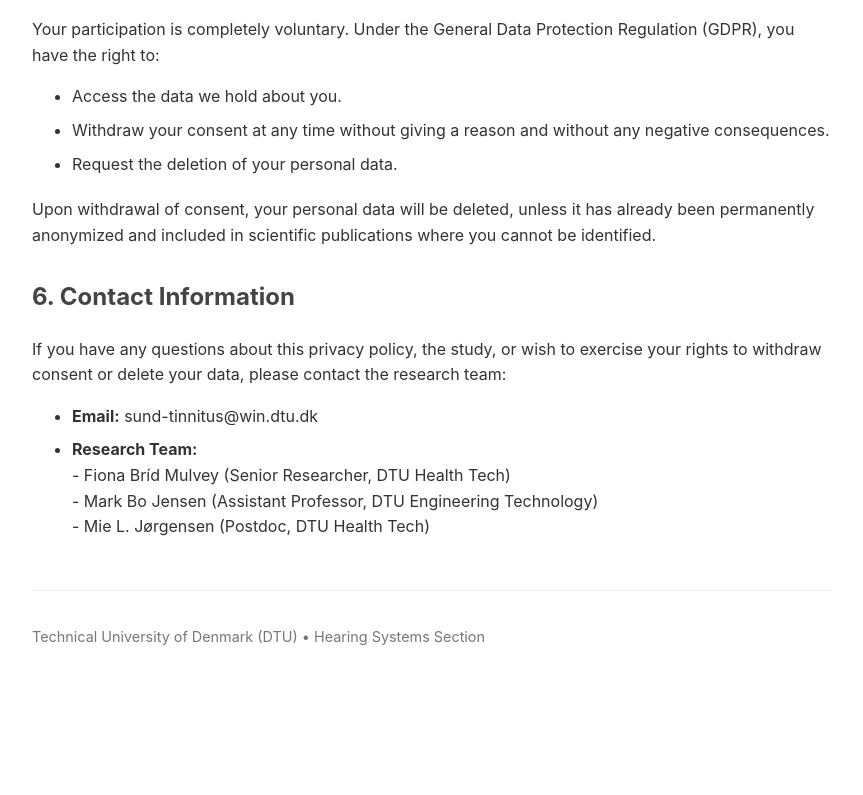
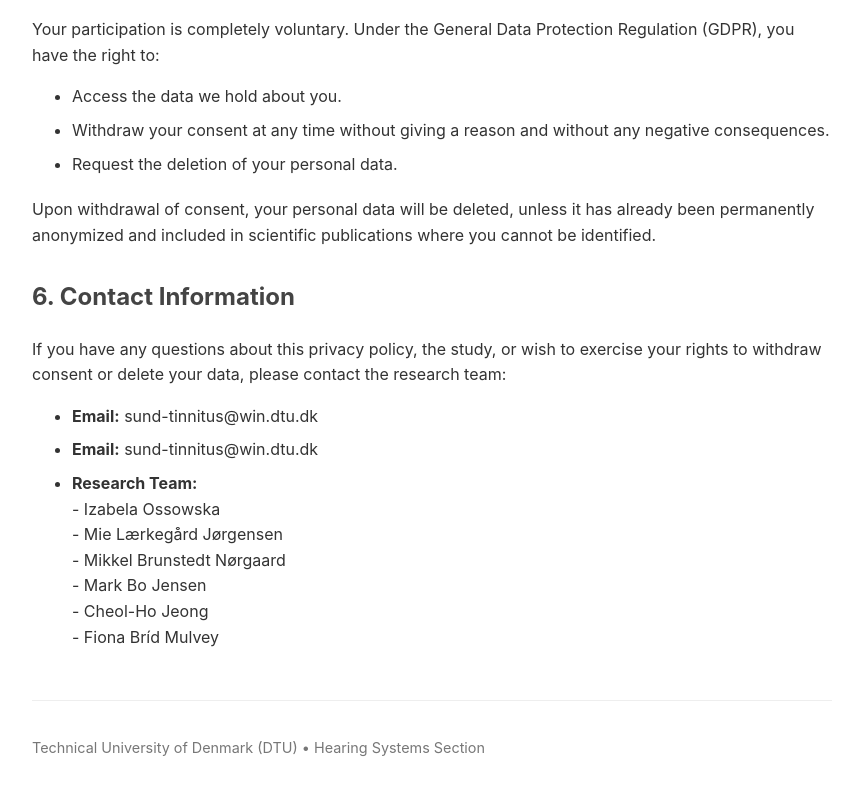
Before and after one commit to AL-EYE-Development/tinnitus-research-app, a plain HTML site: page privacy.html in a window 1280 px wide. Shown: the part 1251-2046 px from the top of the page, without its empty margins (208-1071 px from the left). Before the commit the page ends 1954 px from the top, so only its background shows below. Drawn offline with Linux system fonts and the light colour scheme.

Commit message:
Update contact information in privacy policy

```diff
--- a/privacy.html
+++ b/privacy.html
@@ -52,10 +52,14 @@
     <p>If you have any questions about this privacy policy, the study, or wish to exercise your rights to withdraw consent or delete your data, please contact the research team:</p>
     <ul>
         <li><strong>Email:</strong> sund-tinnitus@win.dtu.dk</li>
+<li><strong>Email:</strong> sund-tinnitus@win.dtu.dk</li>
         <li><strong>Research Team:</strong>
-            <br>- Fiona Bríd Mulvey (Senior Researcher, DTU Health Tech)
-            <br>- Mark Bo Jensen (Assistant Professor, DTU Engineering Technology)
-            <br>- Mie L. Jørgensen (Postdoc, DTU Health Tech)
+            <br>- Izabela Ossowska
+            <br>- Mie Lærkegård Jørgensen
+            <br>- Mikkel Brunstedt Nørgaard
+            <br>- Mark Bo Jensen
+            <br>- Cheol-Ho Jeong
+            <br>- Fiona Bríd Mulvey
         </li>
     </ul>
 
```
